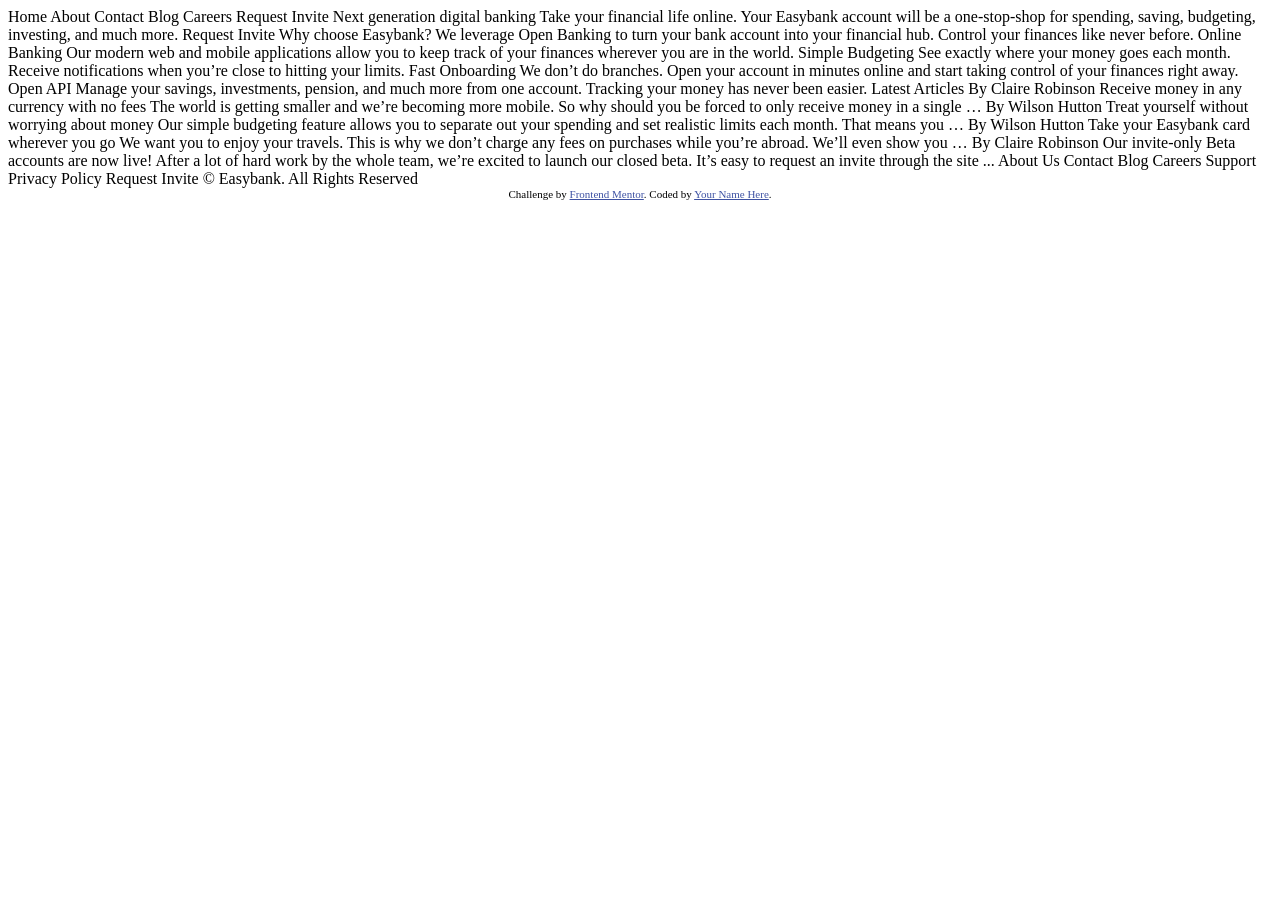
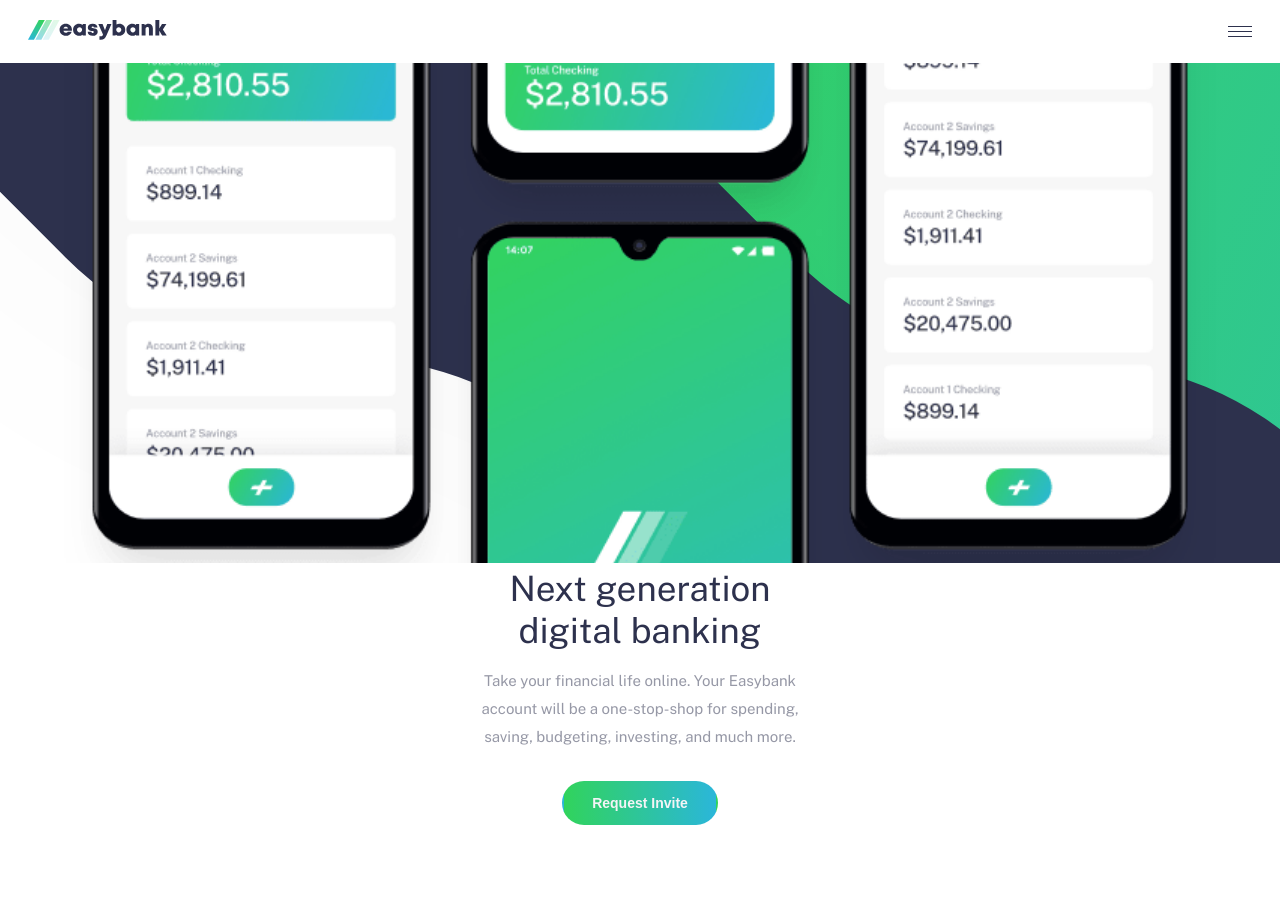
Before and after one commit to ramonpuga/EasyBank, a plain HTML site: page index.html in a window 1280 px wide. Before the commit the page ends 800 px from the top, so only its background shows below. Drawn offline with nearby package versions, Linux system fonts and the light colour scheme.

Commit message:
Header n banner section

```diff
--- a/index.html
+++ b/index.html
@@ -1,101 +1,61 @@
 <!DOCTYPE html>
-<html lang="en">
+<html lang="pt-br">
 <head>
   <meta charset="UTF-8">
-  <meta name="viewport" content="width=device-width, initial-scale=1.0"> <!-- displays site properly based on user's device -->
-
-  <link rel="icon" type="image/png" sizes="32x32" href="./images/favicon-32x32.png">
-
-  <title>Frontend Mentor | Easybank landing page</title>
-
-  <!-- Feel free to remove these styles or customise in your own stylesheet 👍 -->
-  <style>
-    .attribution { font-size: 11px; text-align: center; }
-    .attribution a { color: hsl(228, 45%, 44%); }
-  </style>
+  <meta http-equiv="X-UA-Compatible" content="IE=edge">
+  <meta name="viewport" content="width=device-width, initial-scale=1.0">
+  <link rel="stylesheet" href="style.css">
+  <link rel="preconnect" href="https://fonts.googleapis.com">
+  <link rel="preconnect" href="https://fonts.gstatic.com" crossorigin>
+  <link href="https://fonts.googleapis.com/css2?family=Public+Sans:wght@300;400;700&display=swap" rel="stylesheet">
+  <link rel="sortcut icon" href="images/favicon-32x32.png" type="image/png"/>
+  <title>Easybank</title>
 </head>
 <body>
-
-  Home
-  About
-  Contact
-  Blog
-  Careers
-
-  Request Invite
-
-
-
-  Next generation digital banking
-
-  Take your financial life online. Your Easybank account will be a one-stop-shop
-  for spending, saving, budgeting, investing, and much more.
-
-  Request Invite
-
-
-
-  Why choose Easybank?
-
-  We leverage Open Banking to turn your bank account into your financial hub. Control
-  your finances like never before.
-
-  Online Banking
-  Our modern web and mobile applications allow you to keep track of your finances
-  wherever you are in the world.
-
-  Simple Budgeting
-  See exactly where your money goes each month. Receive notifications when you’re
-  close to hitting your limits.
-
-  Fast Onboarding
-  We don’t do branches. Open your account in minutes online and start taking control
-  of your finances right away.
-
-  Open API
-  Manage your savings, investments, pension, and much more from one account. Tracking
-  your money has never been easier.
-
-
-
-  Latest Articles
-
-  By Claire Robinson
-  Receive money in any currency with no fees
-  The world is getting smaller and we’re becoming more mobile. So why should you be
-  forced to only receive money in a single …
-
-  By Wilson Hutton
-  Treat yourself without worrying about money
-  Our simple budgeting feature allows you to separate out your spending and set
-  realistic limits each month. That means you …
-
-  By Wilson Hutton
-  Take your Easybank card wherever you go
-  We want you to enjoy your travels. This is why we don’t charge any fees on purchases
-  while you’re abroad. We’ll even show you …
-
-  By Claire Robinson
-  Our invite-only Beta accounts are now live!
-  After a lot of hard work by the whole team, we’re excited to launch our closed beta.
-  It’s easy to request an invite through the site ...
-
-
-
-  About Us
-  Contact
-  Blog
-  Careers
-  Support
-  Privacy Policy
-
-  Request Invite
-
-  © Easybank. All Rights Reserved
-
-  <div class="attribution">
-    Challenge by <a href="https://www.frontendmentor.io?ref=challenge" target="_blank">Frontend Mentor</a>.
-    Coded by <a href="#">Your Name Here</a>.
-  </div>
+  <header>
+    <div class="logo">
+      <a href="">
+        <img src="images/logo.svg" alt="logo">
+      </a>
+    </div>
+    <nav class="menu">
+      <a href="" class="item">Home</a>
+      <a href="" class="item">About</a>
+      <a href="" class="item">Contact</a>
+      <a href="" class="item">Blog</a>
+      <a href="" class="item">Careers</a>
+    </nav>
+    <button class="req-invite">
+      <h3>Request Invite</h3>
+    </button>
+    <div class="menu-bars">
+      <img src="images/icon-hamburger.svg" alt="Icon Menu">
+    </div>
+    <nav class="menu-mobile">
+      <a href="" class="item">Home</a>
+      <a href="" class="item">About</a>
+      <a href="" class="item">Contact</a>
+      <a href="" class="item">Blog</a>
+      <a href="" class="item">Careers</a>
+    </nav>
+  </header>
+  <section class="banner">
+    <div class="content first">
+      <img src="images/image-mockups.png" alt="Mockups">
+    </div>
+    <div class="container">
+      <div class="content second">
+        <h1>Next generation</h1>
+        <h1>digital banking</h1>
+        <p>
+          Take your financial life online. Your Easybank account will be a one-stop-shop
+          for spending, saving, budgeting, investing, and much more.
+        </p>
+        <button class="req-invite">
+          <h3>Request Invite</h3>
+        </button>
+      </div>
+    </div>
+  </section>
 </body>
 </html>
--- /dev/null
+++ b/style.css
@@ -0,0 +1,138 @@
+/* http://meyerweb.com/eric/tools/css/reset/
+   v2.0 | 20110126
+   License: none (public domain)
+*/
+html, body, div, span, applet, object, iframe,
+h1, h2, h3, h4, h5, h6, p, blockquote, pre,
+a, abbr, acronym, address, big, cite, code,
+del, dfn, em, img, ins, kbd, q, s, samp,
+small, strike, strong, sub, sup, tt, var,
+b, u, i, center,
+dl, dt, dd, ol, ul, li,
+fieldset, form, label, legend,
+table, caption, tbody, tfoot, thead, tr, th, td,
+article, aside, canvas, details, embed,
+figure, figcaption, footer, header, hgroup,
+menu, nav, output, ruby, section, summary,
+time, mark, audio, video {
+	margin: 0;
+	padding: 0;
+	border: 0;
+	font-size: 100%;
+	font: inherit;
+	vertical-align: baseline;
+}
+/* HTML5 display-role reset for older browsers */
+article, aside, details, figcaption, figure,
+footer, header, hgroup, menu, nav, section {
+	display: block;
+}
+body {
+	line-height: 1;
+}
+ol, ul {
+	list-style: none;
+}
+blockquote, q {
+	quotes: none;
+}
+blockquote:before, blockquote:after,
+q:before, q:after {
+	content: '';
+	content: none;
+}
+table {
+	border-collapse: collapse;
+	border-spacing: 0;
+}
+/* Easy Bank */
+body {
+    font-family: 'Public Sans', sans-serif;
+}
+header {
+    display: flex;
+    align-items: center;
+    justify-content: space-between;
+    padding: 20px 28px;
+    background-color: #FFF;
+}
+header .menu, header button {
+    display: none;
+}
+button.req-invite {
+    align-items: center;
+    justify-content: center;
+    padding: 12px 28px;
+    border-radius: 24px;
+    border-color: transparent;
+    background-image: linear-gradient(to right, hsl(136, 65%, 51%), hsl(192, 70%, 51%));
+    color: hsl(220, 16%, 96%);
+    font-size: 14px;
+    font-weight: 600;
+}
+nav.menu-mobile {
+    display: none;
+    flex-direction: column;
+    align-items: center;
+    position: absolute;
+    top: 20%;
+    background-color: gray;
+    padding: 5vh 15vw;
+    right: 10%;
+}
+nav.menu-mobile .item {
+    padding: 5px;
+}
+.container {
+    display: flex;
+    flex-direction: column;
+    align-items: center;
+    padding: 0 28px;
+}
+section.banner {
+    display: flex;
+    flex-direction: column;
+}
+section.banner .content {
+    display: flex;
+    flex-direction: column;
+    align-items: center;
+    justify-content: center;
+    padding-top: 10px;
+}
+section.banner .first {
+    width: 100%;
+    height: 60vh;
+    background: url(images/bg-intro-mobile.svg) center no-repeat;
+    background-size: cover;
+    background-position-y: 45%;
+    overflow: hidden;
+    padding: 10px 0;
+}
+section.banner .first img {
+    width: 90%;
+    position: relative;
+    bottom: 17%;
+}
+section.banner .second {
+    padding-bottom: 90px;
+}
+section.banner h1 {
+    font-size: 35px;
+    text-align: center;
+    line-height: 32px;
+    padding-bottom: 10px;
+    color: hsl(233, 26%, 24%);
+}
+section.banner p {
+    text-align: center;
+    font-size: 15px;
+    line-height: 28px;
+    max-width: 350px;
+    color: hsl(233, 8%, 62%);
+    padding-top: 10px;
+    padding-bottom: 30px;
+}
+section.banner button {
+    display: flex;
+}
```
Also changed, not shown: index-guide.html (added, +96 -0 lines).
